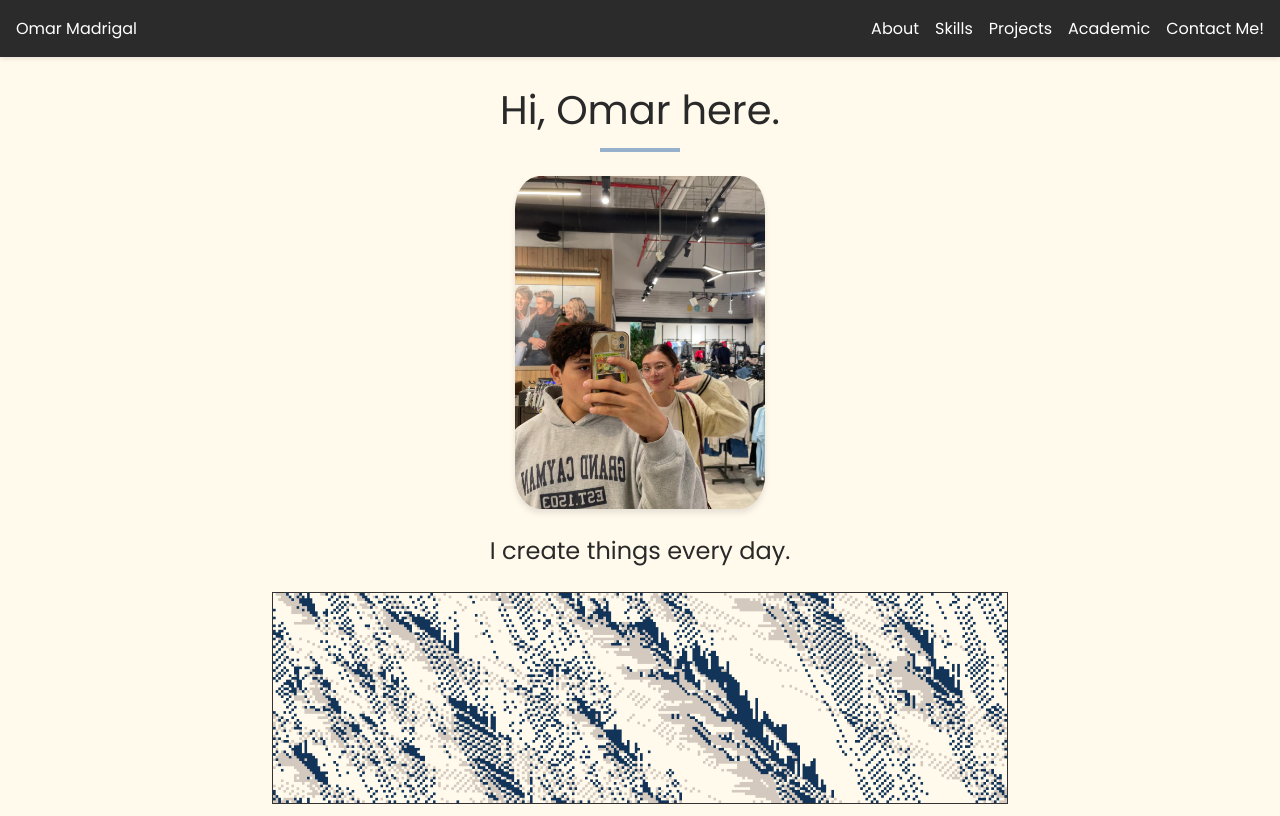
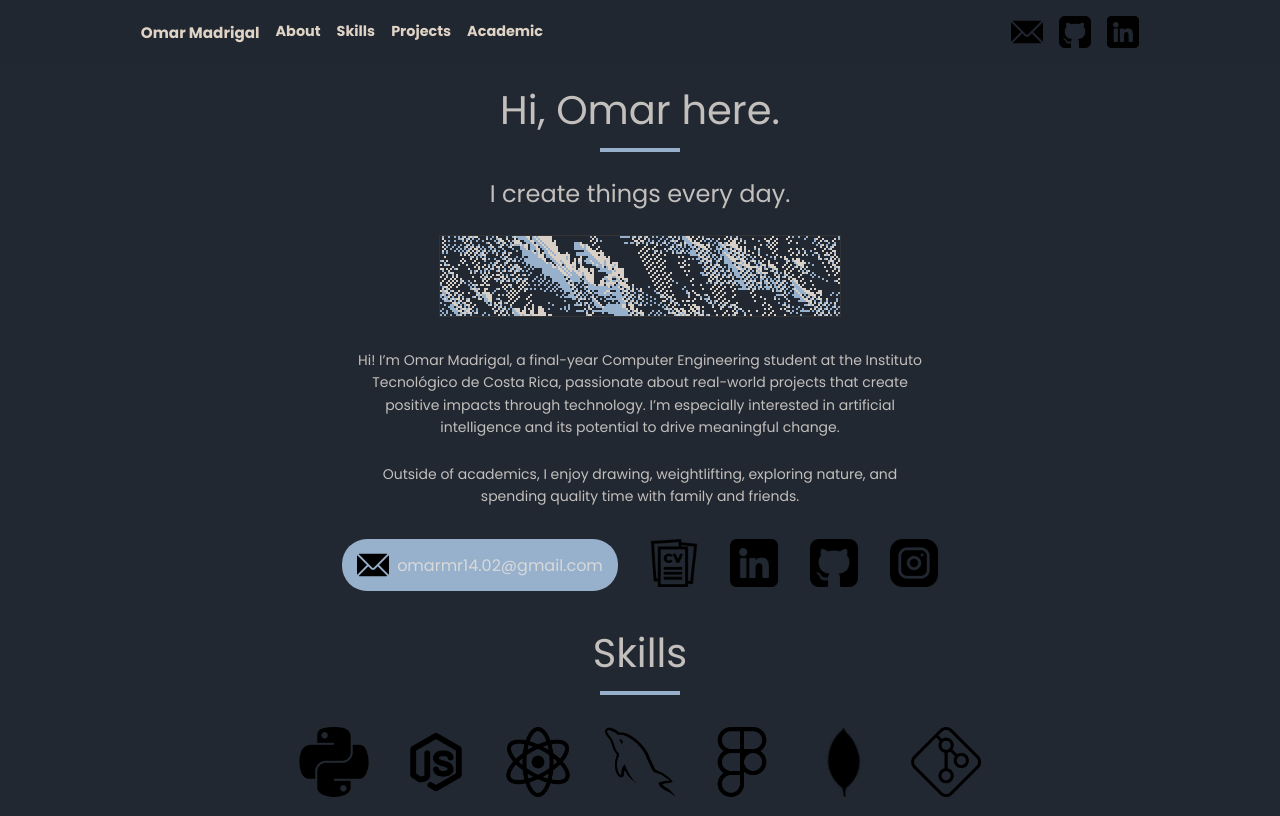
Before and after one commit to predye28/personal-portfolio, a Gatsby site in the folder predyye/: page / in a window 1280 px wide. Shown: the top 816 px of the page. Built offline with nearby package versions, Linux system fonts and the light colour scheme; Gatsby itself is replaced by a stand-in of ours.

Commit message:
update palette

```diff
--- a/predyye/src/components/BMLAutomato.js
+++ b/predyye/src/components/BMLAutomato.js
@@ -7,15 +7,15 @@ const BMLAutomaton = () => {
   const animationRef = useRef(null);
   const gridRef = useRef(null);
 
-  const ROWS = 80;
-  const COLS = 280;
+  const ROWS = 40;
+  const COLS = 200;
   const EMPTY_PERCENTAGE = 60;
   const MAX_ITERATIONS = 1800;
-  const CELL_SIZE = 3;
+  const CELL_SIZE = 2;
   const FRAME_RATE = 30;
 
-  const RED_COLOR = '#123458';  // Color para las celdas rojas
-  const BLUE_COLOR = '#D4C9BE';
+  const RED_COLOR = '#eee4d9e5';  // Color para las celdas rojas
+  const BLUE_COLOR = '#97b0cc';
 
   const EMPTY = 0;
   const RED = 1;
--- a/predyye/src/components/Header.js
+++ b/predyye/src/components/Header.js
@@ -1,9 +1,11 @@
 import React from "react";
 import { Link as ScrollLink } from "react-scroll";
+import { StaticImage } from "gatsby-plugin-image";
 
 const Header = () => {
   return (
     <header className="header">
+      <div className="main-container">
       <nav className="nav">
         <div className="nav-left">
           <ScrollLink
@@ -11,19 +13,17 @@ const Header = () => {
             smooth={true}
             duration={600}
             offset={-70}
-            className="nav-link"
+            className="nav-link-name"
           >
             Omar Madrigal
           </ScrollLink>
-        </div>
-
-        <div className="nav-right">
           <ScrollLink
             to="about"
             smooth={true}
             duration={600}
             offset={-70}
             className="nav-link"
+            spy={true}
           >
             About
           </ScrollLink>
@@ -54,17 +54,52 @@ const Header = () => {
           >
             Academic
           </ScrollLink>
-          <ScrollLink
-            to="contact"
-            smooth={true}
-            duration={600}
-            offset={-70}
-            className="nav-link"
-          >
-            Contact Me!
-          </ScrollLink>
+
+        </div>
+
+        <div className="nav-right">
+
+          <a href="mailto:omarmr14.02@gmail.com" >
+                        <StaticImage
+                          src="../images/network/email.png"
+                          alt="Email Icon"
+                          className="social-icon-header"
+                          placeholder="blurred"
+                          quality={100}
+                        />
+
+                      </a>
+
+        <a
+              href="https://github.com/predye28"
+              target="_blank"
+              rel="noopener noreferrer"
+            >
+              <StaticImage
+                src="../images/network/github.png"
+                alt="github"
+                className="social-icon-header"
+                placeholder="blurred"
+                quality={100}
+              />
+            </a>
+        <a
+                      href="https://www.linkedin.com/in/omar-madrigal-rodriguez-b15416269/"
+                      target="_blank"
+                      rel="noopener noreferrer"
+                    >
+                      <StaticImage
+                        src="../images/network/linkedin.png"
+                        alt="LinkedIn"
+                        className="social-icon-header"
+                        placeholder="blurred"
+                        quality={100}
+                      />
+                    </a>
         </div>
       </nav>
+      </div>
+
     </header>
   );
 };
--- a/predyye/src/pages/index.js
+++ b/predyye/src/pages/index.js
@@ -9,35 +9,27 @@
 const IndexPage = () => (
   <main>
     <Header />
-
+    <div className="main-container">
       <section id="main" className="general-section">
-
-
         <section id="about" className="section about-section">
           <h1 className="section-title">Hi, Omar here.</h1>
           <div className="underline"></div>
-            <p className="line"></p>
-            <StaticImage
-              src="../images/perfil.jpeg"
-              alt="Foto de perfil"
-              className="perfil-logo"
-              placeholder="blurred"
-              layout="fixed"
-              width={250}
-              quality={100}
-            />
           <p className="line"></p>
           <h2 className="section-subtitle">I create things every day.</h2>
           <p className="line"></p>
           <BMLAutomaton />
           <br></br>
           <p className="section-paragraph">
-              Hi! I’m Omar Madrigal, a final-year Computer Engineering student at the Instituto Tecnológico de Costa Rica,
-              passionate about real-world projects that create positive impacts through technology. I’m especially interested in artificial intelligence and its potential to drive meaningful change.
+            Hi! I’m Omar Madrigal, a final-year Computer Engineering student at
+            the Instituto Tecnológico de Costa Rica, passionate about real-world
+            projects that create positive impacts through technology. I’m
+            especially interested in artificial intelligence and its potential
+            to drive meaningful change.
           </p>
           <p className="line"></p>
           <p className="section-paragraph">
-              Outside of academics, I enjoy drawing, weightlifting, exploring nature, and spending quality time with family and friends.
+            Outside of academics, I enjoy drawing, weightlifting, exploring
+            nature, and spending quality time with family and friends.
           </p>
           <div className="social-links">
             <a href="mailto:omarmr14.02@gmail.com" className="contact-button">
@@ -50,7 +42,11 @@
               />
               <span className="email-text">omarmr14.02@gmail.com</span>
             </a>
-              <a href="https://drive.google.com/file/d/1PL9TFLcBFsuDakxpUOnJl1zUQcZuxem-/view?usp=sharing" target="_blank" rel="noopener noreferrer">
+            <a
+              href="https://drive.google.com/file/d/1PL9TFLcBFsuDakxpUOnJl1zUQcZuxem-/view?usp=sharing"
+              target="_blank"
+              rel="noopener noreferrer"
+            >
               <StaticImage
                 src="../images/network/resume.png"
                 alt="CV Omar Madrigal"
@@ -59,7 +55,11 @@
                 quality={100}
               />
             </a>
-              <a href="https://www.linkedin.com/in/omar-madrigal-rodriguez-b15416269/" target="_blank" rel="noopener noreferrer">
+            <a
+              href="https://www.linkedin.com/in/omar-madrigal-rodriguez-b15416269/"
+              target="_blank"
+              rel="noopener noreferrer"
+            >
               <StaticImage
                 src="../images/network/linkedin.png"
                 alt="LinkedIn"
@@ -68,7 +68,11 @@
                 quality={100}
               />
             </a>
-              <a href="https://github.com/predye28" target="_blank" rel="noopener noreferrer">
+            <a
+              href="https://github.com/predye28"
+              target="_blank"
+              rel="noopener noreferrer"
+            >
               <StaticImage
                 src="../images/network/github.png"
                 alt="LinkedIn"
@@ -77,7 +81,12 @@
                 quality={100}
               />
             </a>
-              <a href="https://www.instagram.com/predyye/" target="_blank" rel="noopener noreferrer">
+
+            <a
+              href="https://www.instagram.com/predyye/"
+              target="_blank"
+              rel="noopener noreferrer"
+            >
               <StaticImage
                 src="../images/network/instagram.png"
                 alt="LinkedIn"
@@ -89,13 +98,15 @@
           </div>
         </section>
 
-
-
-      <section id= "skills" className="section">
+        <section id="skills" className="section">
           <h3 className="section-title">Skills</h3>
           <div className="underline"></div>
           <div className="skills-links">
-          <a href="https://www.python.org/"  target="_blank" rel="noopener noreferrer">
+            <a
+              href="https://www.python.org/"
+              target="_blank"
+              rel="noopener noreferrer"
+            >
               <StaticImage
                 src="../images/skills/python.png"
                 alt="python"
@@ -113,7 +124,11 @@
                 quality={100}
               />
             </a>
-          <a href="https://es.react.dev/" target="_blank" rel="noopener noreferrer">
+            <a
+              href="https://es.react.dev/"
+              target="_blank"
+              rel="noopener noreferrer"
+            >
               <StaticImage
                 src="../images/skills/react.png"
                 alt="react"
@@ -159,15 +174,11 @@
               />
             </a>
           </div>
-
         </section>
 
         <br></br>
 
         <ProjectsSection />
-
-
-
 
         <section id="academic" className="section">
           <h3 className="section-title">Academic</h3>
@@ -176,72 +187,16 @@
           <div className="academic-list-container">
             <ul className="academic-bullet-list">
               <li className="academic-bullet-item">
-              Bachelor's Degree in Computer Engineering - Instituto Tecnológico de Costa Rica
+                Bachelor's Degree in Computer Engineering - Instituto
+                Tecnológico de Costa Rica
               </li>
-
             </ul>
           </div>
         </section>
 
-      <section id="contact" className="section">
-        <h3 className="section-title">Contact Me!</h3>
-        <div className="underline"></div>
-        <div className="social-links">
-              <a href="mailto:omarmr14.02@gmail.com" className="contact-button">
-                <StaticImage
-                  src="../images/network/email.png"
-                  alt="Email Icon"
-                  className="social-icon-email"
-                  placeholder="blurred"
-                  quality={100}
-                />
-                <span className="email-text">omarmr14.02@gmail.com</span>
-              </a>
-              <a href="https://drive.google.com/file/d/1PL9TFLcBFsuDakxpUOnJl1zUQcZuxem-/view?usp=sharing" target="_blank" rel="noopener noreferrer">
-                <StaticImage
-                  src="../images/network/resume.png"
-                  alt="CV Omar Madrigal"
-                  className="social-icon"
-                  placeholder="blurred"
-                  quality={100}
-                />
-              </a>
-              <a href="https://www.linkedin.com/in/omar-madrigal-rodriguez-b15416269/" target="_blank" rel="noopener noreferrer">
-                <StaticImage
-                  src="../images/network/linkedin.png"
-                  alt="LinkedIn"
-                  className="social-icon"
-                  placeholder="blurred"
-                  quality={100}
-                />
-              </a>
-              <a href="https://github.com/predye28" target="_blank" rel="noopener noreferrer">
-                <StaticImage
-                  src="../images/network/github.png"
-                  alt="LinkedIn"
-                  className="social-icon"
-                  placeholder="blurred"
-                  quality={100}
-                />
-              </a>
-              <a href="https://www.instagram.com/predyye/" target="_blank" rel="noopener noreferrer">
-                <StaticImage
-                  src="../images/network/instagram.png"
-                  alt="LinkedIn"
-                  className="social-icon"
-                  placeholder="blurred"
-                  quality={100}
-                />
-              </a>
-            </div>
-
-            <p className="line"></p>
-            <p className="line"></p>
-      </section>
 
       </section>
-
-
+    </div>
     <Footer />
   </main>
 );
--- a/predyye/src/style/Style.css
+++ b/predyye/src/style/Style.css
@@ -3,13 +3,14 @@
 :root {
   --color-secundary: #97b0cc;
   --color-secundaryAnimation: #4170a1;
-  --color-text: #292929;
-  --color-textHeader: #ffffff;
+  --color-textTitle: #e6dacce5;
+  --color-text: #e6e2ddd0;
+  --color-textHeader: #e6dacc;
   --color-black: #000000;
   --color-white: #ffffff;
-  --color-header: #242424;
-  --color-footer: #242424;
-  --color-background: #FFFAEC;
+  --color-header: #222831;
+  --color-footer: #222831;
+  --color-background: #222831;
   --font-base: 16px; /* Base para fuentes responsivas */
   --gap-small: 0.5rem;
   --gap-medium: 1rem;
@@ -23,6 +24,13 @@ body {
   background-color: var(--color-background);
   margin: 0;
   padding: 0;
+  display: flex; /* Para centrar el contenido */
+  justify-content: center; /* Centrar horizontalmente */
+}
+
+.main-container {
+  width: 80%; /* Limitar el ancho al 70% */
+  margin: 0 auto; /* Centrar el contenedor */
 }
 
 * {
@@ -114,7 +122,7 @@ body {
   width: 100%;
   top: 0;
   z-index: 1000;
-  box-shadow: 0 2px 5px rgba(0, 0, 0, 0.1);
+
 }
 
 .nav {
@@ -133,15 +141,39 @@ body {
 .nav-link {
   color: var(--color-textHeader);
   text-decoration: none;
-  font-size: 1rem;
+  font-size: 0.9rem;
   transition: color 0.4s ease;
   cursor: pointer;
+  font-weight: bold
+}
+
+.nav-link-name {
+  color: var(--color-textHeader);
+  text-decoration: none;
+  font-size: 0.95rem;
+  transition: color 0.4s ease;
+  cursor: pointer;
+  font-weight: bold
 }
 
 .nav-link:hover {
-  color: var(--color-white);
+  color: var(--color-secundaryAnimation);
+}
+.contact-button {
+  display: flex;
+  align-items: center;
+  background-color: var(--color-secundary);
+  color: var(--color-text);
+  text-decoration: none;
+  padding: 10px 15px;
+  border-radius: 25px;
+  gap: 0.5rem;
+  transition: background 0.4s;
 }
 
+.contact-button:hover {
+  background-color: var(--color-secundaryAnimation);
+}
 /* Social Links */
 .social-links {
   display: flex;
@@ -160,6 +192,15 @@ body {
   transform: scale(1.1);
 }
 
+.social-icon-header {
+  width: 2rem;
+  height: 2rem;
+  transition: transform 0.3s ease;
+}
+
+.social-icon-header:hover {
+  transform: scale(1.1);
+}
 .social-icon-email {
   width: 2rem;
   height: 2rem;
```
Lines whose indentation alone changed are shown as unchanged.
